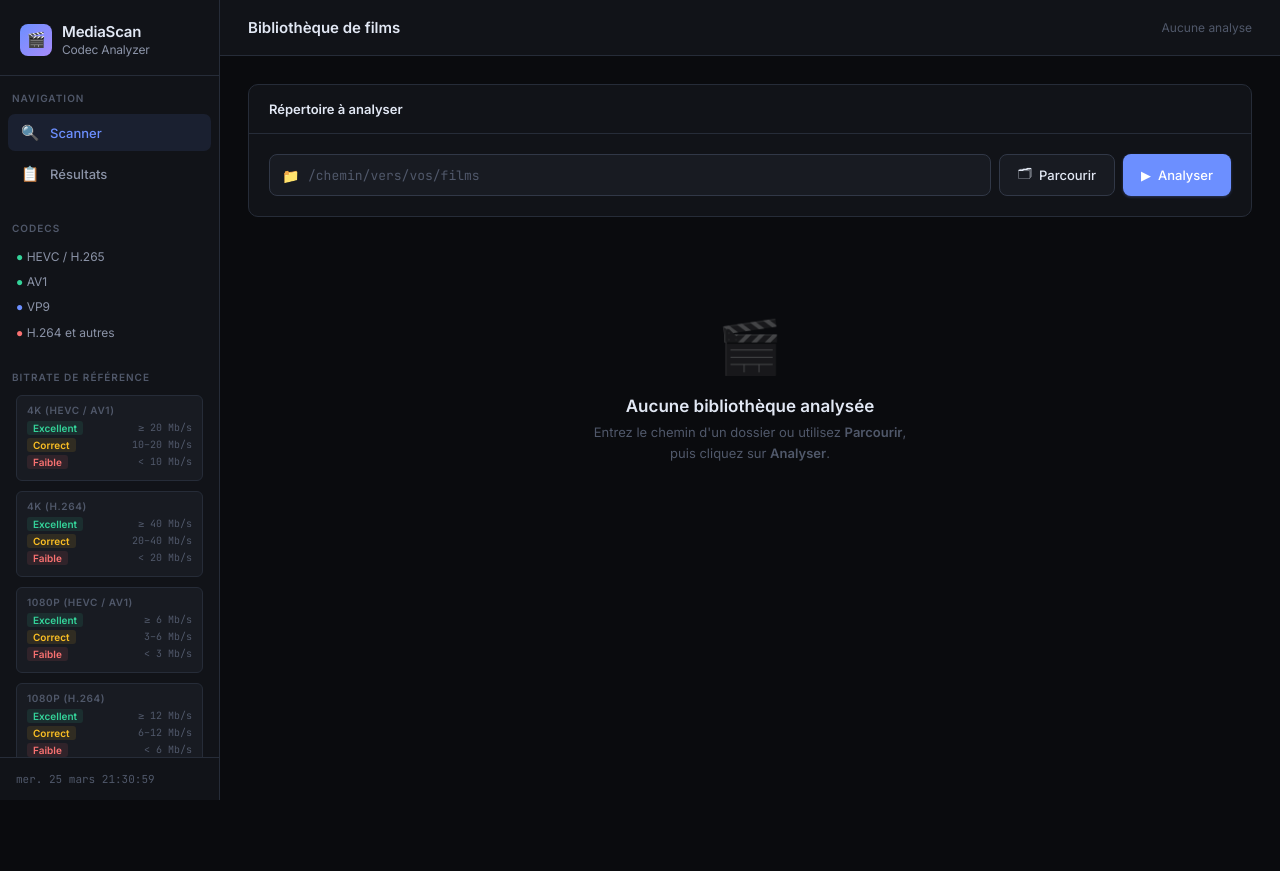
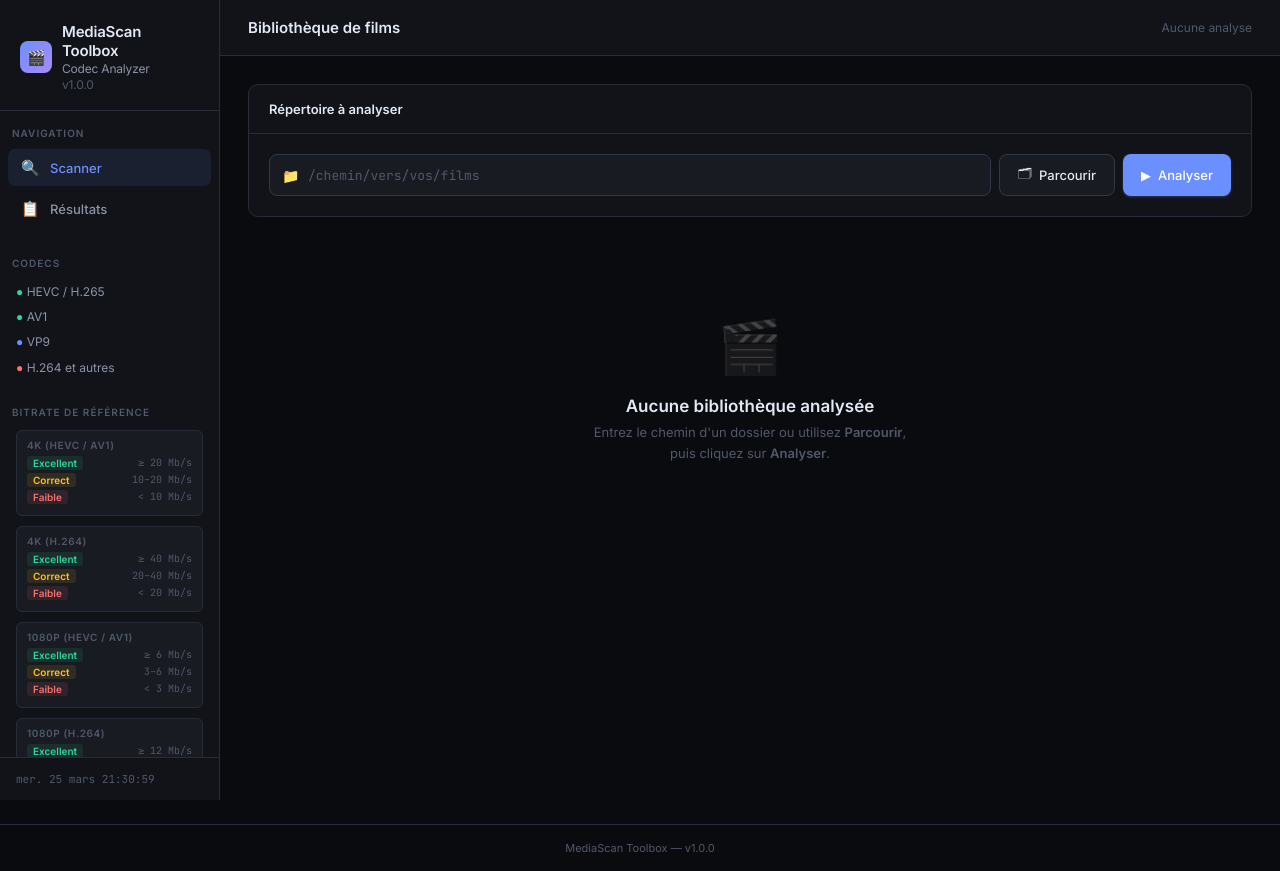
Before and after one commit to yoan31/MediaScanToolbox, a Flask app: page / in a window 1280 px wide. Before the commit the page ends 800 px from the top, so only its background shows below. Run offline with Flask 3, Linux system fonts and the light colour scheme.

Commit message:
feat: rename to MediaScan Toolbox + add version number
- Renomme l'application "MediaScan" → "MediaScan Toolbox" dans tous les fichiers
- Ajoute APP_VERSION = "1.0.0" dans app.py, injecté via Jinja2
- Affiche la version dans le sidebar (sous le logo) et dans un footer

```diff
--- a/app.py
+++ b/app.py
@@ -9,6 +9,8 @@ from flask import Flask, render_template, request, jsonify, Response, stream_wit
 from pathlib import Path
 
 app = Flask(__name__)
+
+APP_VERSION = "1.0.0"
 
 SUPPORTED_EXTENSIONS = {'.mkv', '.mp4', '.avi', '.mov', '.m4v', '.webm'}
 
@@ -237,7 +239,7 @@ def run_ffmpeg_job(job_id, cmd, src, tmp, size_before, duration_sec):
 
 @app.route('/')
 def index():
-    return render_template('index.html')
+    return render_template('index.html', version=APP_VERSION)
 
 @app.route('/api/browse')
 def api_browse():
--- a/templates/index.html
+++ b/templates/index.html
@@ -3,7 +3,7 @@
 <head>
 <meta charset="UTF-8">
 <meta name="viewport" content="width=device-width, initial-scale=1.0">
-<title>MediaScan</title>
+<title>MediaScan Toolbox</title>
 <link rel="preconnect" href="https://fonts.googleapis.com">
 <link href="https://fonts.googleapis.com/css2?family=Inter:wght@300;400;500;600&family=JetBrains+Mono:wght@400;500&display=swap" rel="stylesheet">
 <style>
@@ -737,8 +737,8 @@ td.td-file { max-width: 300px; }
   <div class="sidebar-logo">
     <div class="logo-icon">🎬</div>
     <div class="logo-text">
-      MediaScan
-      <span>Codec Analyzer</span>
+      MediaScan Toolbox
+      <span>Codec Analyzer <span style="color:var(--txt3);font-weight:400">v{{ version }}</span></span>
     </div>
   </div>
 
@@ -2187,5 +2187,8 @@ function appendLog(boxId, line) {
 }
 
 </script>
+<footer style="text-align:center;padding:16px;font-size:11px;color:var(--txt3);border-top:1px solid var(--line);margin-top:24px">
+  MediaScan Toolbox — v{{ version }}
+</footer>
 </body>
 </html>
```
Also changed, not shown: CLAUDE.md (+1 -1 lines), README.md, 1 other file.
